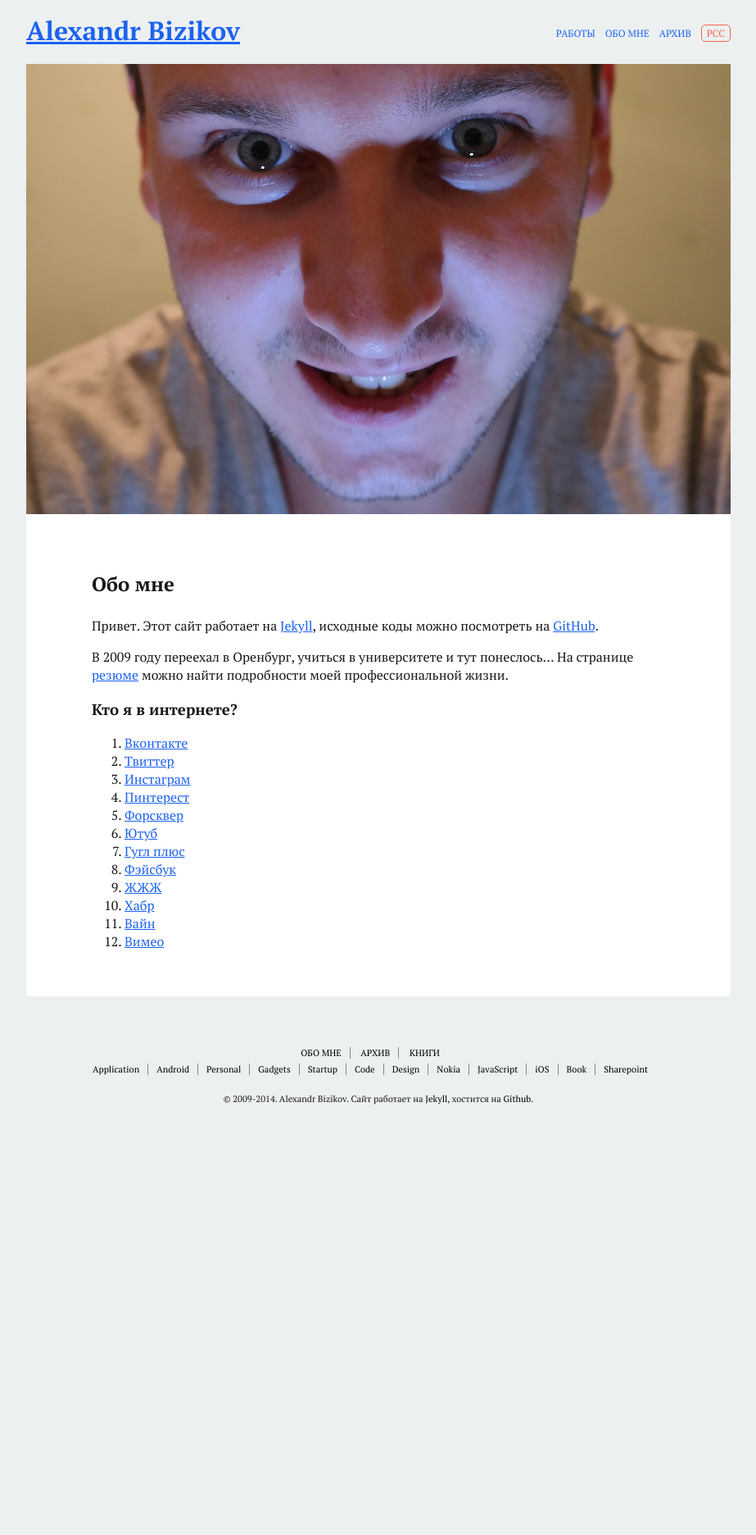
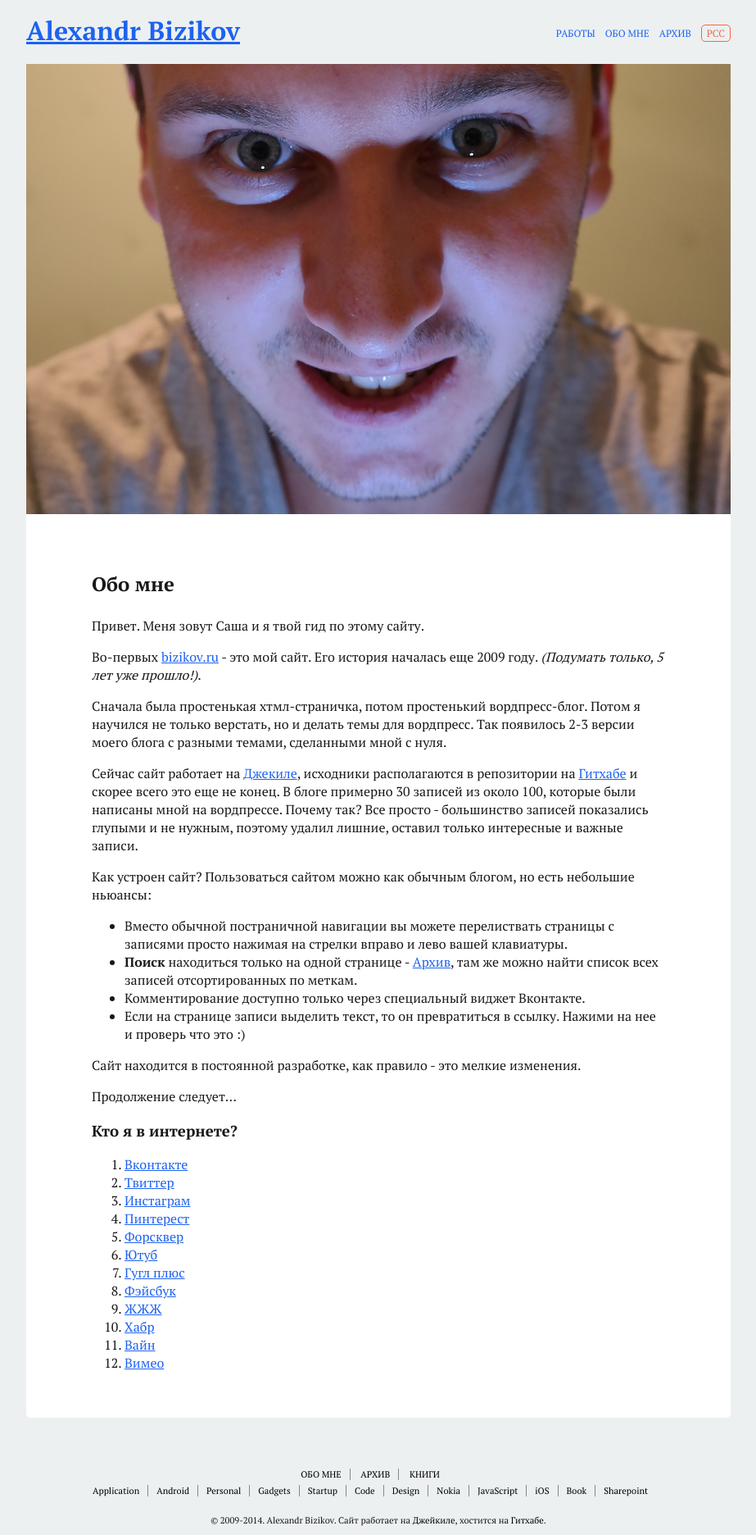
Before and after one commit to anna-vanlee/bizikov.ru, a Jekyll site: the page built from about/index.md, in a window 1280 px wide. Shown: the whole page at 82% size, without its empty margins (178-1101 px from the left). Built offline with Jekyll 4.4.1, drawn with Linux system fonts in a browser that asks for light colours; before the commit the page ends 1358 px from its top, so only the background shows below that.

Commit message:
переписал страницу абоут

```diff
--- a/_config.yml
+++ b/_config.yml
@@ -5,7 +5,7 @@ age: 22
 vk: http://vk.com/bizikov
 twitter: http://twitter.com/bizi
 instagram: http://instagram.com/bizikov
-url: http://bizikov.ru
+url: http://localhost:4000
 permalink: /:categories/:year/:month/:title/
 paginate: 5
 markdown: kramdown
--- a/_includes/footer.html
+++ b/_includes/footer.html
@@ -27,7 +27,7 @@
         {% for tag in site.tags %}<a href="{{ site.url }}/archive/#{{ tag | first }}">{{ tag | first }}</a>{% endfor %}
     </div>
     <div class="footer-nav-lev copy">
-        &copy; 2009-2014. {{ site.name }}. Сайт работает на <a href="http://jekyllrb.com/" title="Jekyll" target="_blank">Jekyll</a>, хостится на <a href="https://github.com/bizikov/bizikov.ru" title="Исходники bizikov.ru на Github" target="_blank">Github</a>.
+        &copy; 2009-2014. {{ site.name }}. Сайт работает на <a href="http://jekyllrb.com/" title="Джекил" target="_blank">Джейкиле</a>, хостится на <a href="https://github.com/bizikov/bizikov.ru" title="Исходники bizikov.ru на Гитхабе" target="_blank">Гитхабе</a>.
     </div>
 </footer>
 </body>
--- a/about/index.md
+++ b/about/index.md
@@ -6,9 +6,26 @@ keywords: Бизиков Александр, разработчик, frontend
 description: Привет. Этот сайт работает на Jekyll, исходные коды можно посмотреть на GitHub.
 ---
 
-Привет. Этот сайт работает на [Jekyll](http://jekyllrb.com/), исходные коды можно посмотреть на [GitHub](https://github.com/bizikov/bizikov.ru).
+Привет. Меня зовут Саша и я твой гид по этому сайту.
 
-В 2009 году переехал в Оренбург, учиться в университете и тут понеслось... На странице [резюме]({{ site.url }}/about/resume) можно найти подробности моей профессиональной жизни.
+Во-первых [bizikov.ru]({{ site.url }}) - это мой сайт. Его история началась еще 2009 году. _(Подумать только, 5 лет уже прошло!)_.
+
+Сначала была простенькая хтмл-страничка, потом простенький вордпресс-блог. Потом я научился не только верстать, но и делать темы для вордпресс.
+Так появилось 2-3 версии моего блога с разными темами, сделанными мной с нуля.
+
+Сейчас сайт работает на [Джекиле](http://jekyllrb.com/), исходники располагаются в репозитории на [Гитхабе](https://github.com/bizikov/bizikov.ru) и скорее всего это еще не конец.
+В блоге примерно 30 записей из около 100, которые были написаны мной на вордпрессе. Почему так? Все просто - большинство записей показались глупыми и не нужным, поэтому удалил лишние, оставил только интересные и важные записи.
+
+Как устроен сайт? Пользоваться сайтом можно как обычным блогом, но есть небольшие ньюансы:
+
+- Вместо обычной постраничной навигации вы можете перелиствать страницы с записями просто нажимая на стрелки вправо и лево вашей клавиатуры.
+- **Поиск** находиться только на одной странице - [Архив]({{ site.url }}/archive), там же можно найти список всех записей отсортированных по меткам.
+- Комментирование доступно только через специальный виджет Вконтакте.
+- Если на странице записи выделить текст, то он превратиться в ссылку. Нажими на нее и проверь что это :)
+
+Сайт находится в постоянной разработке, как правило - это мелкие изменения.
+
+Продолжение следует...
 
 ### Кто я в интернете?
 
```
